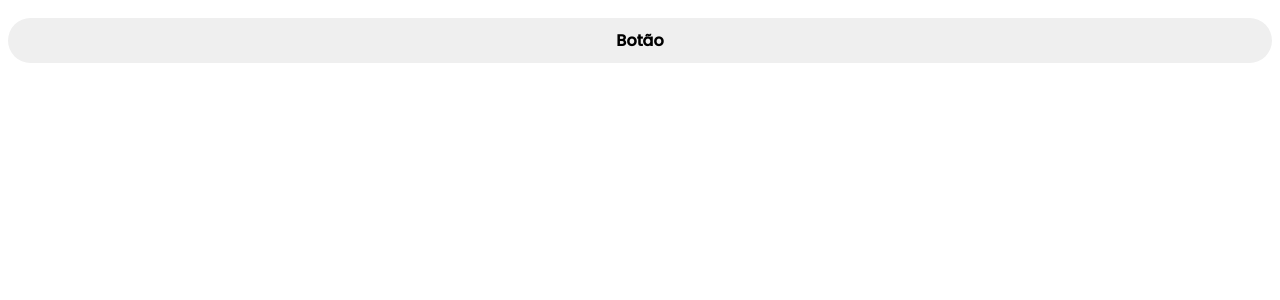
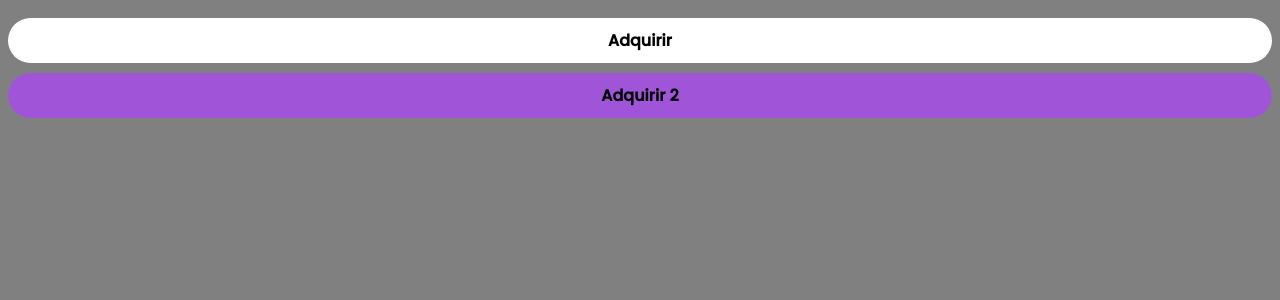
Before and after one commit to thiago-desenv/card-playground, an Angular app: page / in a window 1280 px wide. Shown: the top 300 px of the page. Built offline with nearby package versions, Linux system fonts and the light colour scheme.

Commit message:
Criado botão adquirir de forma dinâmica

```diff
--- a/src/app/app.component.html
+++ b/src/app/app.component.html
@@ -1 +1,3 @@
-<app-button></app-button>
+<app-button [buttonText]="'Adquirir'" [buttonStyle]="'white'" (clicked)="buttonClicked()"></app-button>
+
+<app-button [buttonText]="'Adquirir 2'" [buttonStyle]="'purple'" (clicked)="buttonClicked()"></app-button>
--- a/src/app/app.component.ts
+++ b/src/app/app.component.ts
@@ -6,5 +6,7 @@ import { Component } from '@angular/core';
   styleUrls: ['./app.component.scss']
 })
 export class AppComponent {
-
+  buttonClicked() {
+    console.log('Button blicked!');
+  }
 }
--- a/src/app/components/button/button.component.html
+++ b/src/app/components/button/button.component.html
@@ -1 +1,9 @@
-<button class="button">Botão</button>
+<button
+  class="button"
+  [class]="{
+    'button--white': buttonStyle === 'white' ? true : false,
+    'button--purple': buttonStyle === 'purple' ? true : false
+  }"
+  (click)="onButtonClicked()">
+  {{ buttonText }}
+</button>
--- a/src/app/components/button/button.component.scss
+++ b/src/app/components/button/button.component.scss
@@ -7,4 +7,19 @@
   font-weight: bold;
   padding: 10px;
   border: none;
+  cursor: pointer;
+
+  position: relative;
+
+  &:active {
+    bottom: -2px;
+  }
+
+  &--white {
+    background-color: white;
+  }
+
+  &--purple {
+    background-color: #a055d9;
+  }
 }
--- a/src/app/components/button/button.component.ts
+++ b/src/app/components/button/button.component.ts
@@ -1,4 +1,4 @@
-import { Component } from '@angular/core';
+import { Component, EventEmitter, Input, Output } from '@angular/core';
 
 @Component({
   selector: 'app-button',
@@ -6,5 +6,12 @@ import { Component } from '@angular/core';
   styleUrls: ['./button.component.scss']
 })
 export class ButtonComponent {
+  @Input({ required: true }) buttonText: string = '';
+  @Input({ required: true }) buttonStyle: 'white' | 'purple' = 'white';
 
+  @Output('clicked') buttonClickedEmitt = new EventEmitter<void>();
+
+  onButtonClicked() {
+    this.buttonClickedEmitt.emit();
+  }
 }
--- a/src/styles.scss
+++ b/src/styles.scss
@@ -4,3 +4,7 @@
 * {
   font-family: 'Poppins', sans-serif;
 }
+
+body {
+  background-color: gray;
+}
```
